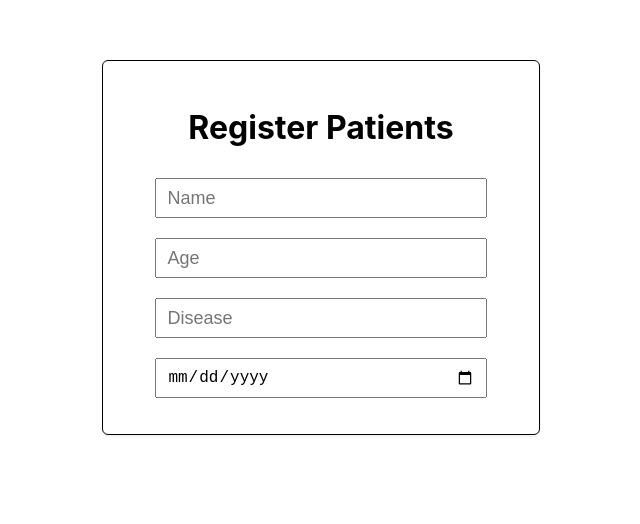
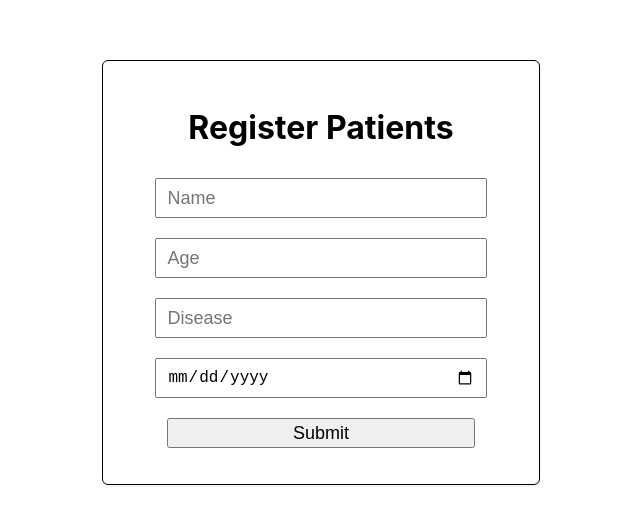
Before and after one commit to AnasRRaza/patients-tracker, a React (Create React App) app: page / in a window 1280 px wide. Shown: the top 524 px of the page, without its empty margins (319-959 px from the left). Built offline with nearby package versions, Linux system fonts and the light colour scheme.

Commit message:
store patients details in local storage

```diff
--- a/src/components/Input.jsx
+++ b/src/components/Input.jsx
@@ -1,9 +1,10 @@
 import React from "react";
 
-const Input = ({ type, placeholder, value, onChange }) => {
+const Input = ({ type, placeholder, value, onChange, required }) => {
   return (
     <input
       className="input"
+      required={required}
       type={type}
       value={value}
       placeholder={placeholder}
--- a/src/screens/RegisterPatient.jsx
+++ b/src/screens/RegisterPatient.jsx
@@ -6,15 +6,34 @@ const RegisterPatient = () => {
     name: "",
     age: "",
     disease: "",
-    date: "",
+    date: new Date(),
   });
 
-  const handleChange = (e) => {};
+  const handleSubmit = (e) => {
+    e.preventDefault();
+    let patientsLists = [];
+    patientsLists.push(patientDetail);
+    patientsLists = patientsLists.concat(
+      JSON.parse(localStorage.getItem("patients") || "[]")
+    );
+    console.log(patientsLists);
+    localStorage.setItem("patients", JSON.stringify(patientsLists));
+
+    setPatientDetail((prev) => ({
+      ...prev,
+      name: "",
+      age: "",
+      disease: "",
+      date: "",
+    }));
+  };
 
   return (
     <div className="register-form">
+      <form onSubmit={handleSubmit}>
         <h1>Register Patients</h1>
         <Input
+          required={true}
           placeholder="Name"
           type="text"
           value={patientDetail.name}
@@ -26,6 +45,7 @@ const RegisterPatient = () => {
           }}
         />
         <Input
+          required={true}
           type="number"
           placeholder="Age"
           value={patientDetail.age}
@@ -37,6 +57,7 @@ const RegisterPatient = () => {
           }}
         />
         <Input
+          required={true}
           type="text"
           placeholder="Disease"
           value={patientDetail.disease}
@@ -47,7 +68,19 @@ const RegisterPatient = () => {
             }));
           }}
         />
-      <Input type="date" placeholder="Date" value={patientDetail.date} />
+        <Input
+          required={true}
+          type="date"
+          value={patientDetail.date}
+          onChange={(value) => {
+            setPatientDetail((prev) => ({
+              ...prev,
+              date: value,
+            }));
+          }}
+        />
+        <Input type="submit" />
+      </form>
     </div>
   );
 };
```
Lines whose indentation alone changed are shown as unchanged.
